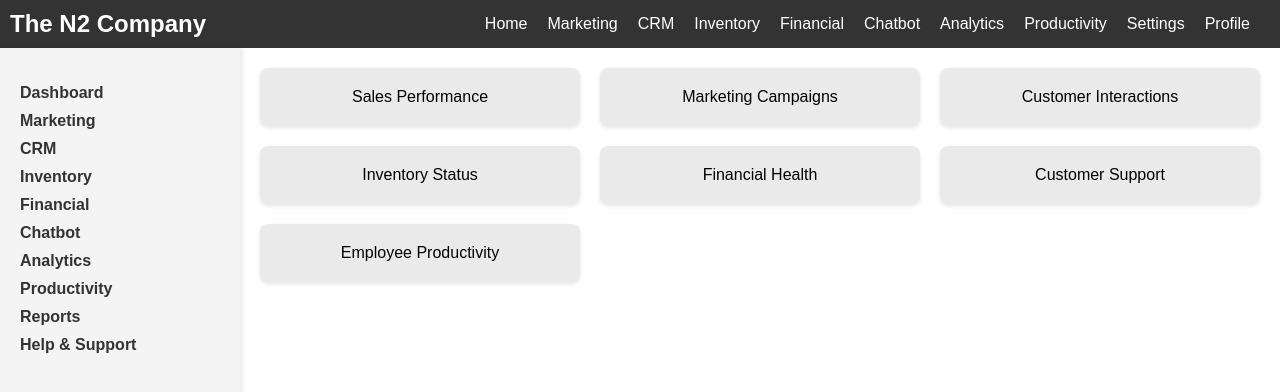
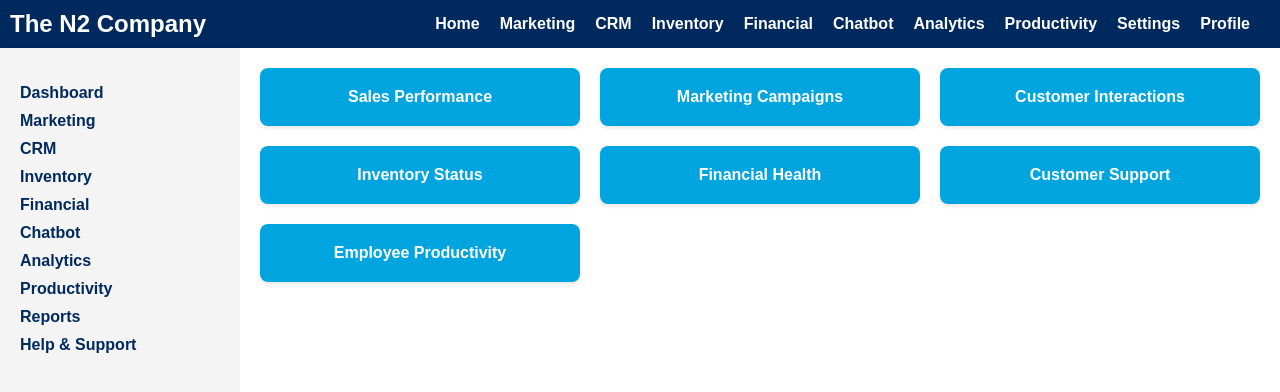
Before and after one commit to colbyjray/n2-dashboard-prototype, a plain HTML site: page index.html in a window 1280 px wide. Drawn offline with Linux system fonts and the light colour scheme.

Commit message:
Update styles.css

```diff
--- a/styles.css
+++ b/styles.css
@@ -5,10 +5,11 @@
     display: flex;
     flex-direction: column;
     height: 100vh;
+    color: #333333;
 }
 
 header {
-    background-color: #333;
+    background-color: #002A5E;
     color: white;
     padding: 10px;
     display: flex;
@@ -35,6 +36,7 @@
 header nav ul li a {
     color: white;
     text-decoration: none;
+    font-weight: bold;
 }
 
 .container {
@@ -43,7 +45,7 @@
 }
 
 aside {
-    background-color: #f4f4f4;
+    background-color: #F4F4F4;
     padding: 20px;
     width: 200px;
     box-shadow: 2px 0 5px rgba(0, 0, 0, 0.1);
@@ -60,13 +62,14 @@
 
 aside ul li a {
     text-decoration: none;
-    color: #333;
+    color: #002A5E;
     font-weight: bold;
 }
 
 main {
     flex: 1;
     padding: 20px;
+    background-color: #FFFFFF;
 }
 
 .overview-widgets {
@@ -76,9 +79,11 @@
 }
 
 .widget {
-    background-color: #eaeaea;
+    background-color: #00A5E0;
+    color: white;
     padding: 20px;
     border-radius: 8px;
     text-align: center;
     box-shadow: 0 2px 4px rgba(0, 0, 0, 0.1);
+    font-weight: bold;
 }
```
